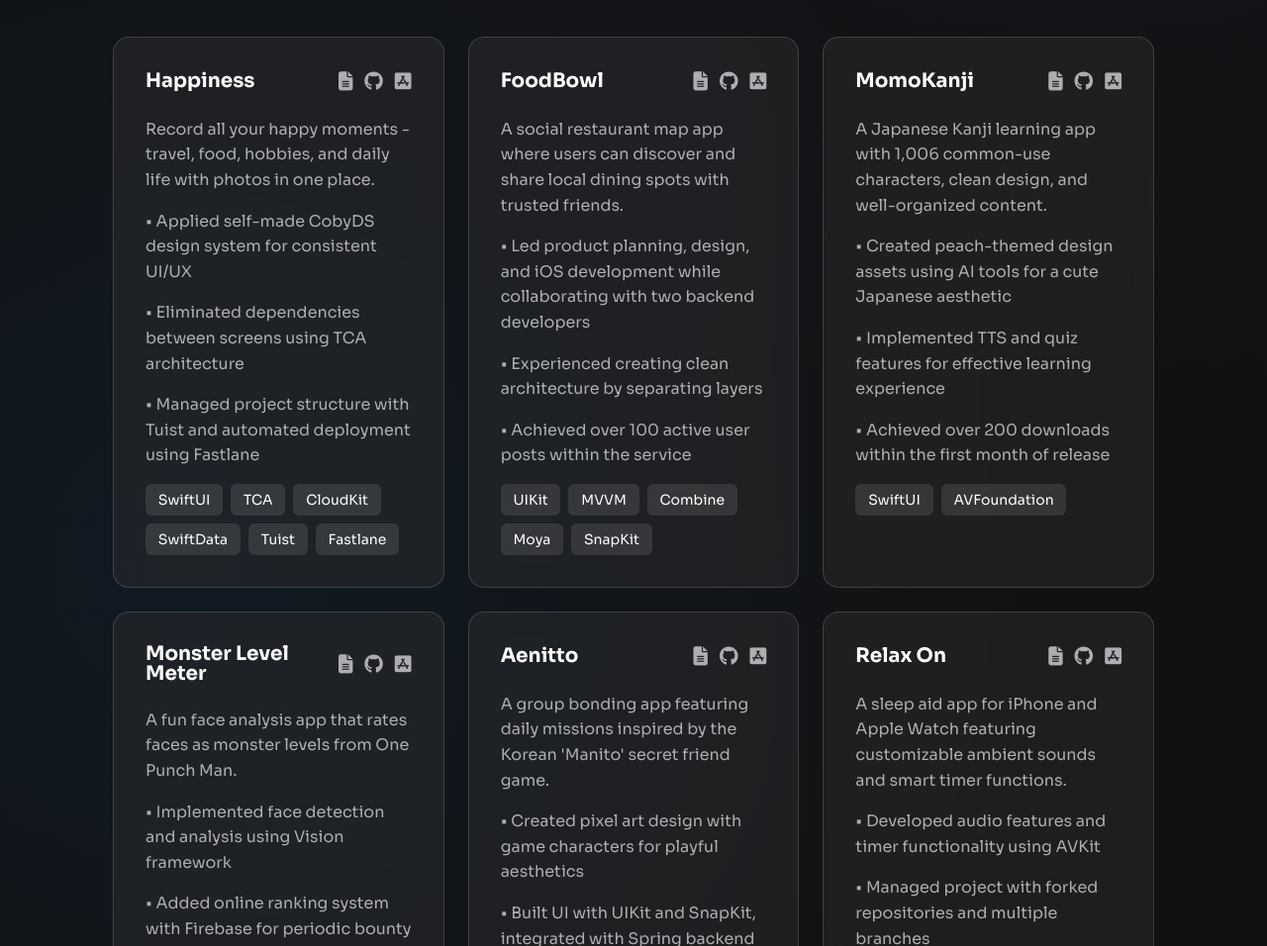
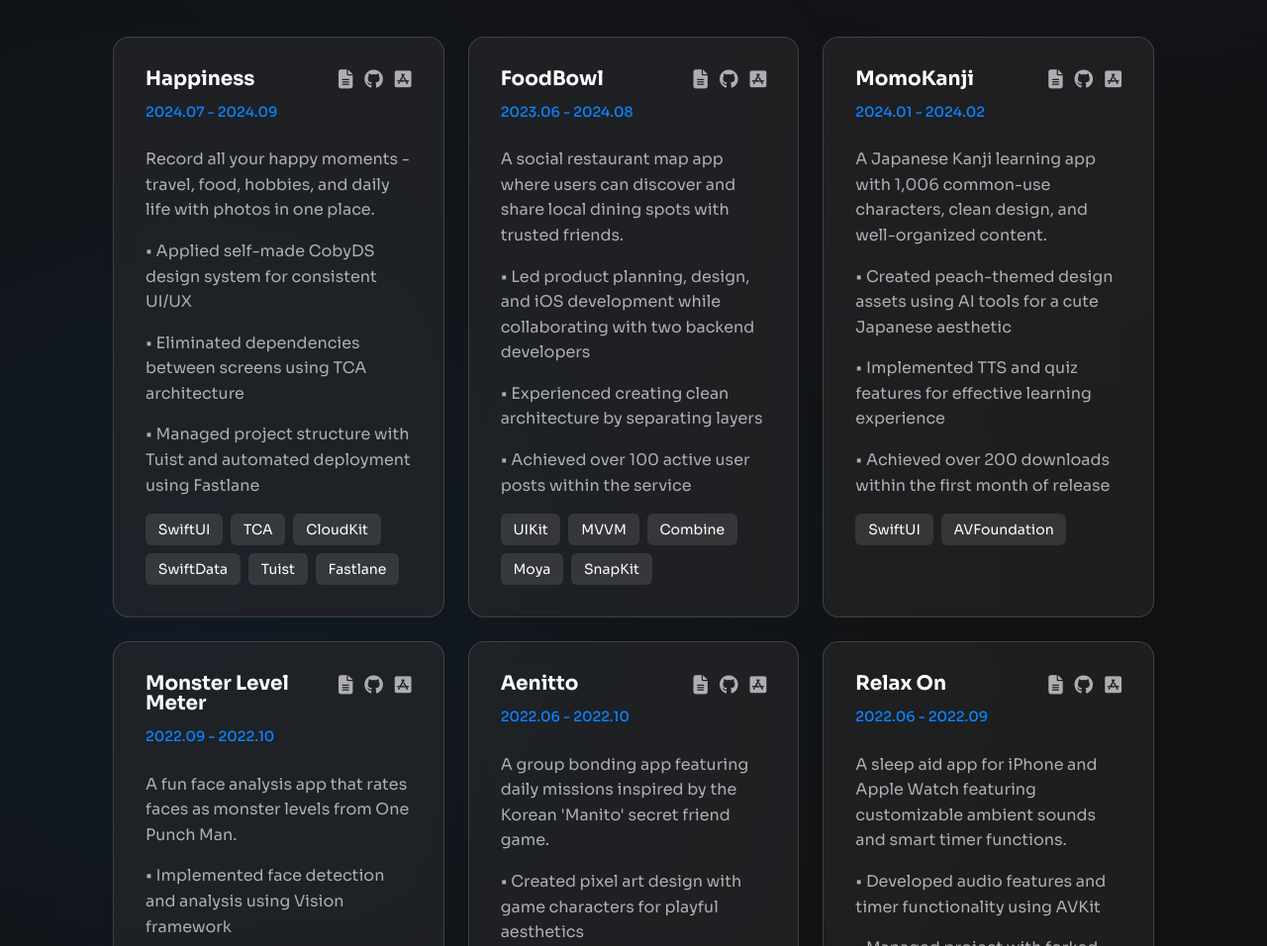
Before and after one commit to coby5502/portfolio, a plain HTML site: page index.html in a window 1280 px wide. Shown: the part 2703-3659 px from the top of the page at 99% size. Drawn offline with nearby package versions, Linux system fonts and the light colour scheme; a web font is replaced by a local one.

Commit message:
[CHORE] 프젝 수적

```diff
--- a/index.html
+++ b/index.html
@@ -313,7 +313,10 @@
                     <article class="project-card">
                         <div class="project-content">
                             <div class="project-header">
+                                <div class="project-title">
                                     <h3 data-en="Happiness" data-ko="해삐" data-ja="ハッピー">해삐</h3>
+                                    <span class="project-period">2024.07 - 2024.09</span>
+                                </div>
                                 <div class="project-links">
                                     <button class="readme-btn" data-repo="CobyApp/Happiness">
                                         <i class="fas fa-file-lines"></i>
@@ -360,7 +363,10 @@
                     <article class="project-card">
                         <div class="project-content">
                             <div class="project-header">
+                                <div class="project-title">
                                     <h3 data-en="FoodBowl" data-ko="푸드볼" data-ja="フードボール">푸드볼</h3>
+                                    <span class="project-period">2023.06 - 2024.08</span>
+                                </div>
                                 <div class="project-links">
                                     <button class="readme-btn" data-repo="Busan-Dinosaur/FoodBowl-iOS">
                                         <i class="fas fa-file-lines"></i>
@@ -406,7 +412,10 @@
                     <article class="project-card">
                         <div class="project-content">
                             <div class="project-header">
+                                <div class="project-title">
                                     <h3 data-en="MomoKanji" data-ko="모모칸지" data-ja="モモ漢字">모모칸지</h3>
+                                    <span class="project-period">2024.01 - 2024.02</span>
+                                </div>
                                 <div class="project-links">
                                     <button class="readme-btn" data-repo="CobyApp/kanji">
                                         <i class="fas fa-file-lines"></i>
@@ -449,7 +458,10 @@
                     <article class="project-card">
                         <div class="project-content">
                             <div class="project-header">
+                                <div class="project-title">
                                     <h3 data-en="Monster Level Meter" data-ko="괴인 측정기" data-ja="怪人測定器">괴인 측정기</h3>
+                                    <span class="project-period">2022.09 - 2022.10</span>
+                                </div>
                                 <div class="project-links">
                                     <button class="readme-btn" data-repo="coby5502/FaceReader">
                                         <i class="fas fa-file-lines"></i>
@@ -494,7 +506,10 @@
                     <article class="project-card">
                         <div class="project-content">
                             <div class="project-header">
+                                <div class="project-title">
                                     <h3 data-en="Aenitto" data-ko="애니또" data-ja="エニット">애니또</h3>
+                                    <span class="project-period">2022.06 - 2022.10</span>
+                                </div>
                                 <div class="project-links">
                                     <button class="readme-btn" data-repo="DeveloperAcademy-POSTECH/MC2-Team5-Firefighter">
                                         <i class="fas fa-file-lines"></i>
@@ -539,7 +554,10 @@
                     <article class="project-card">
                         <div class="project-content">
                             <div class="project-header">
+                                <div class="project-title">
                                     <h3>Relax On</h3>
+                                    <span class="project-period">2022.06 - 2022.09</span>
+                                </div>
                                 <div class="project-links">
                                     <button class="readme-btn" data-repo="M1zz/RelaxOn">
                                         <i class="fas fa-file-lines"></i>
--- a/style.css
+++ b/style.css
@@ -555,15 +555,35 @@ html[lang="en"] .intro-title .gradient-text {
 .project-header {
     display: flex;
     justify-content: space-between;
-    align-items: center;
+    align-items: flex-start;
     margin-bottom: var(--space-5);
 }
 
-.project-header h3 {
+.project-title {
+    display: flex;
+    flex-direction: column;
+    gap: 0.5rem;
+}
+
+.project-title h3 {
     font-size: var(--font-size-xl);
     color: var(--text-color);
     margin: 0;
     line-height: 1;
+}
+
+.project-links {
+    display: flex;
+    gap: var(--space-3);
+    height: 24px;
+    transform: translateY(-2px);
+}
+
+.project-period {
+    font-size: var(--font-size-sm);
+    color: var(--primary-color);
+    font-weight: 500;
+    margin-top: 0.25rem;
 }
 
 .project-tags {
@@ -578,12 +598,6 @@ html[lang="en"] .intro-title .gradient-text {
     padding: 0.3rem 0.8rem;
     background: rgba(255, 255, 255, 0.1);
     border-radius: var(--radius-sm);
-}
-
-.project-links {
-    display: flex;
-    gap: var(--space-3);
-    height: 24px;
 }
 
 .project-links a {
@@ -755,7 +769,7 @@ html[lang="en"] .intro-title .gradient-text {
     }
 }
 
-/* 더 작은 화면에서의 조�� */
+/* 더 작은 화면에서의 조 */
 @media (max-width: 480px) {
     .header .container {
         padding: var(--space-3) var(--space-3);
@@ -1369,3 +1383,15 @@ html[lang="en"] .intro-title .gradient-text {
 .project-links button:hover {
     color: var(--primary-color);
 }
+
+.project-title {
+    display: flex;
+    flex-direction: column;
+    gap: 0.5rem;
+}
+
+.project-period {
+    font-size: var(--font-size-sm);
+    color: var(--primary-color);
+    font-weight: 500;
+}
```
Lines whose indentation alone changed are shown as unchanged.
